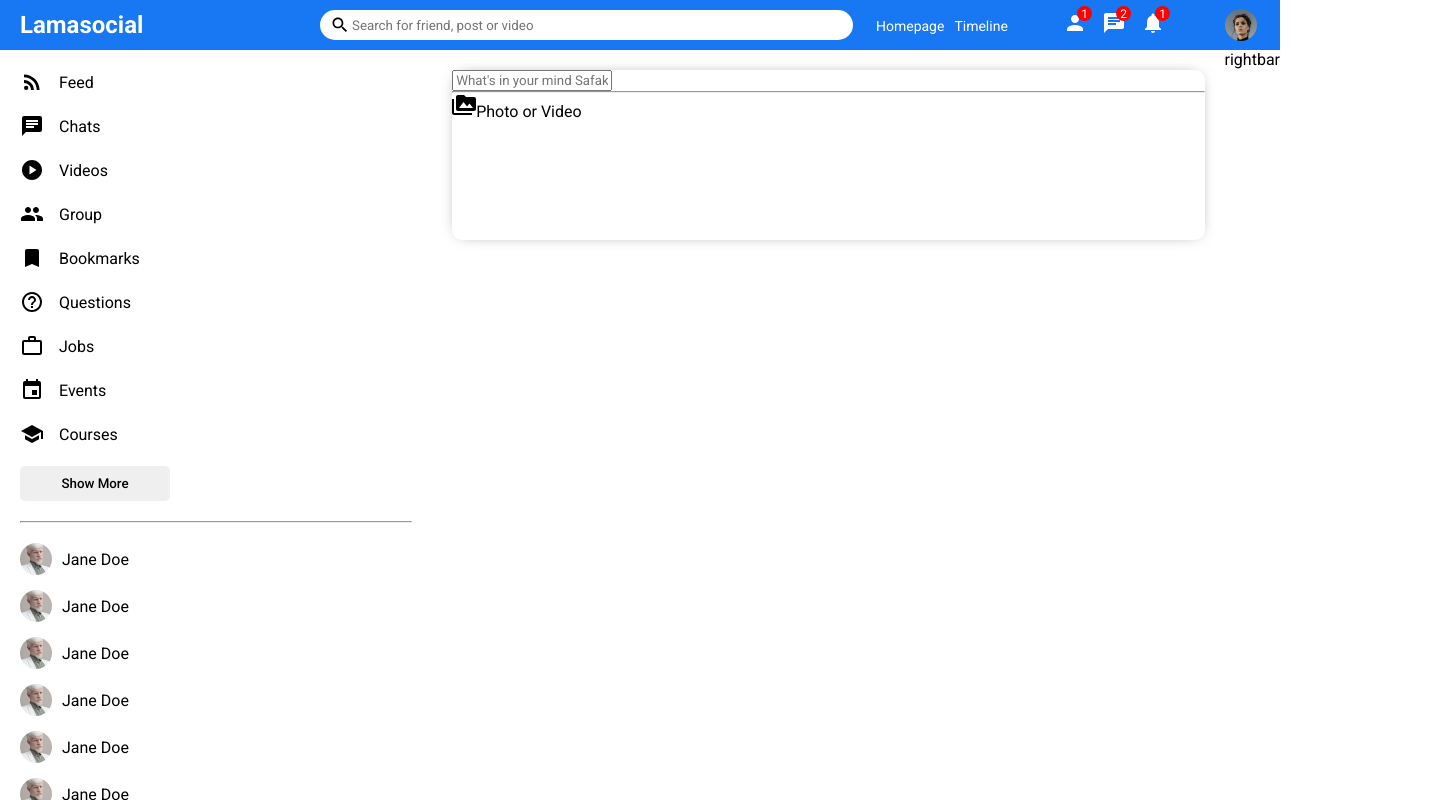
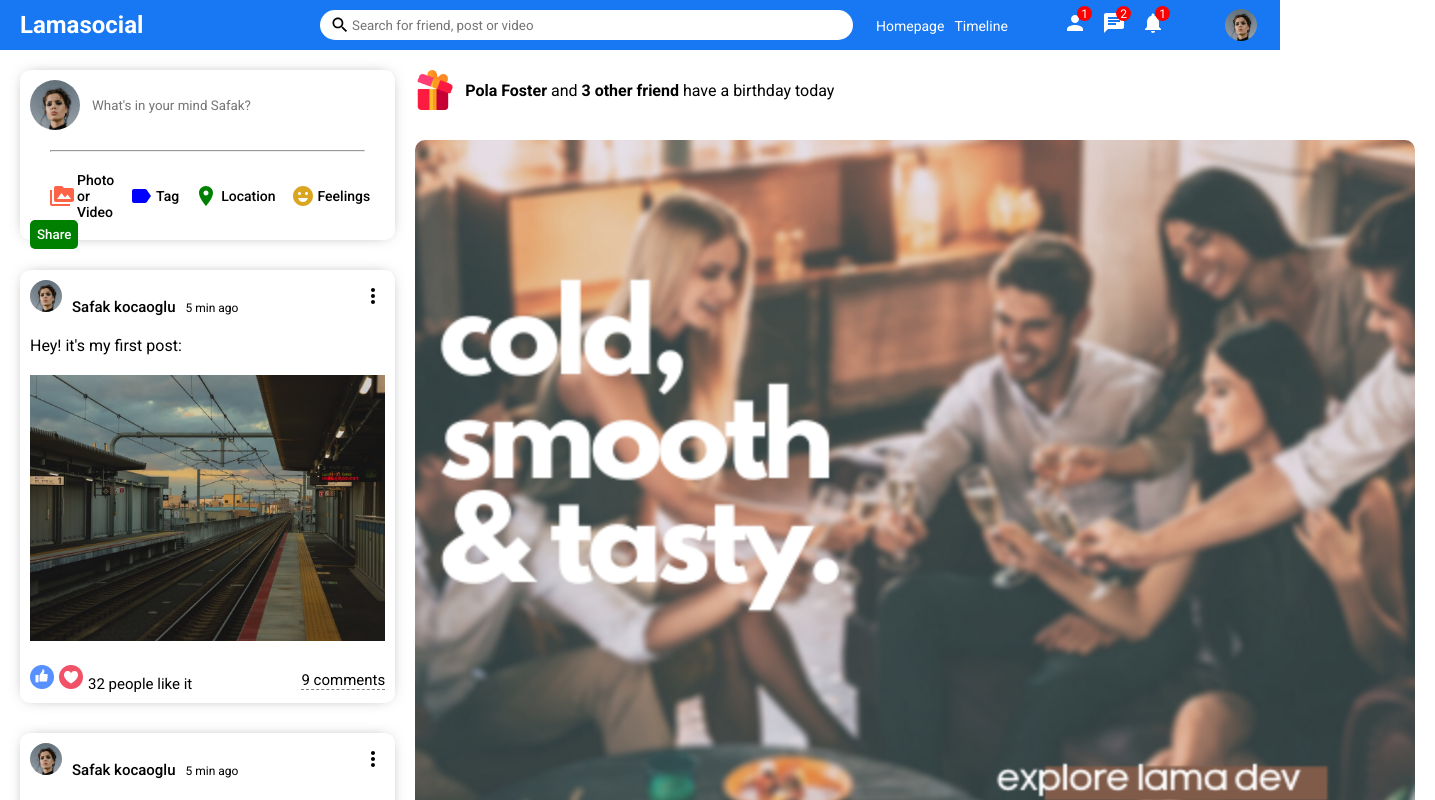
Before and after one commit to Shivam8604/social-app, a React (Create React App) app: page / in a window 1280 px wide. Shown: the top 800 px of the page, 1435 px wide, since content can reach past the window. Built offline with nearby package versions, Linux system fonts and the light colour scheme.

Commit message:
add rightbar

```diff
--- a/src/components/feed/Feed.jsx
+++ b/src/components/feed/Feed.jsx
@@ -1,3 +1,4 @@
+import Post from "../post/Post"
 import Share from "../share/Share"
 import "./Feed.css"
 
@@ -6,6 +7,10 @@
     <div className="feed">
       <div className="feedWrapper">
         <Share/>
+        <Post/>
+        <Post/>
+        <Post/>
+        <Post/>
       </div>
     </div>
   )
--- /dev/null
+++ b/src/components/post/Post.css
@@ -0,0 +1,65 @@
+.post{
+    width: 100%;
+    border-radius: 10px;
+    -webkit-box-shadow: 0px 0px 16px -8px rgba(0, 0, 0, 0.68);
+    box-shadow: 0px 0px 16px -8px rgba(0, 0, 0, 0.68);
+    margin: 30px 0;
+}
+.postWrapper{
+    padding: 10px;
+}
+.postTop{
+    display: flex;
+    align-items: center;
+    justify-content: space-between;
+}
+.postLeft{
+    display: flex;
+    align-items: center;
+}
+.postProfileImg{
+    width: 32px;
+    height: 32px;
+    border-radius: 50%;
+    object-fit: cover;
+}
+.postUserName{
+    font-size: 15px;
+    font-weight: 500;
+    margin: 0 10px;
+}
+.postDate{
+    font-size: 12px;
+}
+.postCenter{
+    margin: 20px 0px;
+}
+.postImg{
+    margin-top: 20px;
+    width: 100%;
+    max-height: 500px;
+    object-fit: contain;
+}
+.postBottom{
+    display: flex;
+    align-items: center;
+    justify-content: space-between;
+}
+.postBottomLeft{
+    display: flex;
+    align-items: center;
+}
+.likeIcon{
+    width: 24px;
+    height: 24px;
+    margin-right: 5px;
+    cursor: pointer;
+}
+.postLikeCounter{
+    font-size: 15px;
+}
+.postCommentText{
+    cursor: pointer;
+    border-bottom: 1px dashed grey;
+    font-size: 15px;
+}
--- /dev/null
+++ b/src/components/post/Post.jsx
@@ -0,0 +1,37 @@
+import { MoreVert } from "@mui/icons-material"
+import "./Post.css"
+
+const Post = () => {
+  return (
+    <div className="post">
+        <div className="postWrapper">
+            <div className="postTop">
+                <div className="postTopLeft">
+                    <img className="postProfileImg" src="/assets/person/1.jpeg" alt="" />
+                    <span className="postUserName">Safak kocaoglu</span>
+                    <span className="postDate">5 min ago</span>
+                </div>
+                <div className="postTopRight">
+                    <MoreVert/>
+                </div>
+            </div>
+            <div className="postCenter">
+                <span className="PostText">Hey! it's my first post:</span>
+                <img className="postImg" src="assets/post/1.jpeg" alt="" />
+            </div>
+            <div className="postBottom">
+                <div className="PostBottomLeft">
+                    <img className="likeIcon" src="assets/like.png" alt="" />
+                    <img className="likeIcon" src="assets/heart.png" alt="" />
+                    <span className="postLikeCounter">32 people like it</span>
+                </div>
+                <div className="PostBottomRight">
+                    <span className="postCommentText">9 comments</span>
+                </div>
+            </div>
+        </div>
+    </div>
+  )
+}
+
+export default Post
--- a/src/components/rightbar/Rightbar.css
+++ b/src/components/rightbar/Rightbar.css
@@ -1,3 +1,28 @@
-.rightbart{
+.rightbar{
     flex: 3.5;
 }
+.rightbarWrapper{
+    padding: 20px 20px 0 0;
+}
+.birthdayContainer{
+    display: flex;
+    align-items: center;
+}
+.birthdayImg{
+    width: 40px;
+    height: 40px;
+    margin-right: 10px;
+}
+.birthadayText{
+    font-weight: 300;
+    font-size: 15px;
+}
+.rightbarAd{
+    width: 100%;
+    border-radius: 10px;
+    margin: 30px 0;
+}
+.rightbarFriendList{
+    padding: 0;
+    margin: 0;
+}
--- a/src/components/rightbar/Rightbar.jsx
+++ b/src/components/rightbar/Rightbar.jsx
@@ -3,7 +3,24 @@
 const Rightbar = () => {
   return (
     <div className="rightbar">
-      rightbar
+      <div className="rightbarWrapper">
+        <div className="birthdayContainer">
+          <img className="birthdayImg" src="assets/gift.png" alt=""/>
+          <span className="birthdayText">
+            <b>Pola Foster </b> and <b> 3 other friend</b> have a birthday today
+          </span>
+        </div>
+        <img className="rightbarAd" src="assets/ad.png" alt="" />
+        <h4 className="rigthbarTitle">Online Friend</h4>
+        <ul className="rightbarFriendList">
+          <li className="rightbarFriend">
+            <div className="rightbarProfileImgContainer">
+              <img className="rightbarProfileImg" src="assets/person/3.jpeg" alt="" />
+              <span className="rightbarOnline"></span>
+            </div>
+          </li>
+        </ul>
+      </div>
     </div>
   )
 }
--- a/src/components/share/Share.css
+++ b/src/components/share/Share.css
@@ -5,3 +5,60 @@
   -webkit-box-shadow: 0px 0px 16px -8px rgba(0, 0, 0, 0.68);
   box-shadow: 0px 0px 16px -8px rgba(0, 0, 0, 0.68);
 }
+.shareWrapper{
+  padding: 10px;
+}
+.shareTop{
+  display: flex;
+  align-items: center;
+}
+.shareProfileImg{
+  width: 50px;
+  height: 50px;
+  border-radius: 50%;
+  object-fit: cover;
+  margin-right: 10px;
+}
+.shareInput{
+  border: none;
+  width: 80%;
+}
+.shareInput:focus{
+  outline: none;
+}
+.shareHr{
+  margin: 20px;
+}
+.shareBo  ttom{
+  display: flex;
+  align-items: center;
+  justify-content: space-between;
+}
+.shareOptions{
+  display: flex;
+  margin-left: 20px;
+}
+.shareOption{
+  display: flex;
+  align-items: center;
+  margin-right: 15px;
+  cursor: pointer;
+}
+.shareIcon{
+  font-size: 18px;
+  margin-right: 3px;
+}
+.shareOptionText{
+  font-size: 14px;
+  font-weight: 500;
+}
+.shareButton{
+  border: none;
+  padding: 7px;
+  border-radius: 5px;
+  background-color: green;
+  font-weight: 500;
+  margin-right: 20px;
+  color: #fff;
+  cursor: pointer;
+}
--- a/src/components/share/Share.jsx
+++ b/src/components/share/Share.jsx
@@ -1,4 +1,4 @@
-import { PermMedia } from '@mui/icons-material'
+import { EmojiEmotions, Label, PermMedia, Room } from '@mui/icons-material'
 import './Share.css'
 
 const Share = () => {
@@ -6,17 +6,30 @@
     <div className="share">
         <div className="shareWrapper">
             <div className="shareTop">
-                {/* <img className='shareProfileImg' src="/assets/person/1.jpeg" alt="" /> */}
+                <img className='shareProfileImg' src="/assets/person/1.jpeg" alt="" />
                 <input placeholder="What's in your mind Safak?" className='shareInput' />
             </div>
             <hr className="shareHr" />
-            <div className="shareButton">
+            <div className="shareBottom">
                 <div className="shareOptions">
                     <div className="shareOption">
-                        <PermMedia className='shareIcon' />
-                     <span className='shareOptionText'>Photo or Video </span>
+                        <PermMedia htmlColor='tomato' className='shareIcon' />
+                        <span className='shareOptionText'>Photo or Video </span>
+                    </div>
+                    <div className="shareOption">
+                        <Label htmlColor='blue' className='shareIcon' />
+                        <span className='shareOptionText'>Tag </span>
+                    </div>
+                    <div className="shareOption">
+                        <Room htmlColor='green' className='shareIcon' />
+                        <span className='shareOptionText'>Location</span>
+                    </div>
+                    <div className="shareOption">
+                        <EmojiEmotions htmlColor='goldenrod' className='shareIcon' />
+                        <span className='shareOptionText'>Feelings</span>
                     </div>
                 </div>
+                <button className='shareButton'>Share</button>
             </div>
         </div>
     </div>
```
Also changed, not shown: public/assets/post/1.jpeg (renamed from public/assets/post/1 (1).jpeg).
